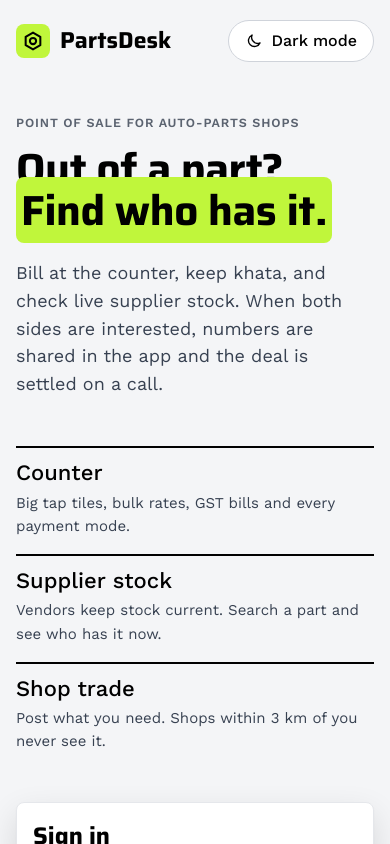
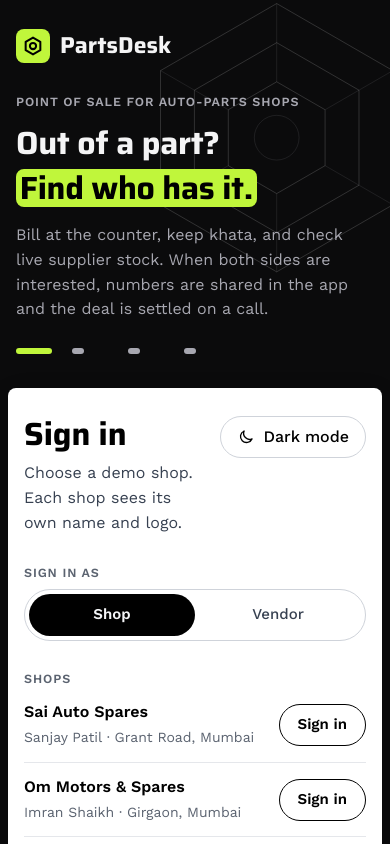
Before and after one commit to aniketkale52-gif/AutoParts13, a website built with Vite: page index.html in a window 390 px wide. Built offline with nearby package versions, Linux system fonts and the light colour scheme.

Commit message:
Move payment into the bill panel and redesign sign-in
Replace the bottom pay bar with a 2x2 payment grid and Generate bill
pinned in the bill panel. Tuck the bill breakdown behind a Payment
details toggle, keeping Total due visible, so more parts show.

Rebuild sign-in as a split screen: a slider on the left, and a card
with a Shop / Vendor toggle and the demo accounts on the right.

Co-Authored-By: Claude Opus 5.5 <noreply@anthropic.com>

```diff
--- a/index.html
+++ b/index.html
@@ -24,23 +24,38 @@
     <div class="content" id="content">
 
   <!-- LOGIN -->
-  <section id="view-login" hidden><div class="page">
-    <div class="login-top"><span class="brand"><i><svg width="22" height="22" viewBox="0 0 24 24" fill="none" stroke="#000" stroke-width="2.2" stroke-linejoin="round"><path d="M12 2.8 20 7.4v9.2l-8 4.6-8-4.6V7.4z"/><circle cx="12" cy="12" r="3.4"/></svg></i>PartsDesk</span><button class="theme-btn" data-theme-toggle></button></div>
-    <div class="login">
-      <div>
-        <span class="label">Point of sale for auto-parts shops</span>
-        <h1 style="margin-top:12px">Out of a part? <mark>Find who has it.</mark></h1>
-        <p class="lede">Bill at the counter, keep khata, and check live supplier stock. When both sides are interested, numbers are shared in the app and the deal is settled on a call.</p>
-        <div class="how">
-          <div><h3>Counter</h3><p>Big tap tiles, bulk rates, GST bills and every payment mode.</p></div>
-          <div><h3>Supplier stock</h3><p>Vendors keep stock current. Search a part and see who has it now.</p></div>
-          <div><h3>Shop trade</h3><p>Post what you need. Shops within 3 km of you never see it.</p></div>
+  <section id="view-login" hidden><div class="auth">
+    <div class="auth-hero" id="authHero">
+      <svg class="auth-deco" viewBox="-300 -300 600 600" fill="none" stroke="currentColor" aria-hidden="true"><defs><path id="authHex" d="M0-100 86.6-50v100L0 100l-86.6-50v-100z" vector-effect="non-scaling-stroke"/></defs><use href="#authHex"/><use href="#authHex" transform="scale(1.7)"/><use href="#authHex" transform="scale(2.4)"/><path d="M0-240V-100M207.8-120 86.6-50M207.8 120 86.6 50M0 240V100M-207.8 120-86.6 50M-207.8-120-86.6-50"/><circle r="40"/></svg>
+      <span class="brand"><i><svg width="22" height="22" viewBox="0 0 24 24" fill="none" stroke="#000" stroke-width="2.2" stroke-linejoin="round" aria-hidden="true"><path d="M12 2.8 20 7.4v9.2l-8 4.6-8-4.6V7.4z"/><circle cx="12" cy="12" r="3.4"/></svg></i>PartsDesk</span>
+      <div class="auth-story">
+        <div class="auth-slides" role="group" aria-label="What PartsDesk does">
+          <div class="auth-slide on"><span class="label">Point of sale for auto-parts shops</span><h2>Out of a part? <mark>Find who has it.</mark></h2><p>Bill at the counter, keep khata, and check live supplier stock. When both sides are interested, numbers are shared in the app and the deal is settled on a call.</p></div>
+          <div class="auth-slide"><span class="label">Counter</span><h2>Bill faster <mark>at the counter.</mark></h2><p>Big tap tiles, bulk rates, GST bills and every payment mode.</p></div>
+          <div class="auth-slide"><span class="label">Supplier stock</span><h2>See who has it <mark>right now.</mark></h2><p>Vendors keep stock current. Search a part and see who has it now.</p></div>
+          <div class="auth-slide"><span class="label">Shop trade</span><h2>Trade with <mark>other shops.</mark></h2><p>Post what you need. Shops within 3 km of you never see it.</p></div>
+        </div>
+        <div class="auth-dots" role="group" aria-label="Choose a slide">
+          <button data-slide="0" aria-pressed="true" aria-label="Find who has it"><i></i></button>
+          <button data-slide="1" aria-pressed="false" aria-label="Counter"><i></i></button>
+          <button data-slide="2" aria-pressed="false" aria-label="Supplier stock"><i></i></button>
+          <button data-slide="3" aria-pressed="false" aria-label="Shop trade"><i></i></button>
         </div>
       </div>
+    </div>
+    <div class="auth-panel">
       <div class="accounts">
-        <div><h2>Sign in</h2><p class="muted small" style="margin:4px 0 0">Demo accounts. Each shop sees its own logo and name; vendors get their own app.</p></div>
-        <div><div class="label">Shops</div><ul class="acc-list" id="accShops"></ul></div>
-        <div><div class="label">Vendors</div><ul class="acc-list" id="accVendors"></ul></div>
+        <div class="accounts-in">
+          <div class="accounts-head"><div><h1>Sign in</h1><p class="muted" id="authHint"></p></div><button class="theme-btn" data-theme-toggle></button></div>
+          <div class="field">
+            <span class="label" id="authAsLabel">Sign in as</span>
+            <div class="seg auth-seg" role="group" aria-labelledby="authAsLabel" id="authSeg">
+              <button data-authrole="shop" aria-pressed="true">Shop</button>
+              <button data-authrole="vendor" aria-pressed="false">Vendor</button>
+            </div>
+          </div>
+          <div><div class="label" id="accTitle"></div><ul class="acc-list" id="accList"></ul></div>
+        </div>
       </div>
     </div>
   </div></section>
@@ -86,9 +101,8 @@
           </div>
         </div>
         <div class="sum" id="sum"></div>
-        <div class="paygrid-m" id="payM"></div>
+        <div class="paygrid" id="payGrid"></div>
       </aside>
-      <div class="paybar" id="paybar"></div>
     </div>
     <div class="cartbar"><div><b id="barTotal">₹0</b><span id="barItems">No items yet</span></div><button class="btn btn-primary" id="openCart">Review bill</button></div>
     <div class="sheet-scrim" id="sheetScrim" hidden></div>
--- a/src/main.js
+++ b/src/main.js
@@ -207,9 +207,9 @@ const savedTheme=read("pd.theme");if(savedTheme)document.documentElement.dataset
 
 /* ---------- state ---------- */
 let net,session,me,inventory=[],bills=[];
-let cart=[],cartCust="walkin",discount={type:"pct",value:0},payMode="Cash";
+let cart=[],cartCust="walkin",discount={type:"pct",value:0},payMode="Cash",sumOpen=false;
 const f={q:"",veh:"all",cat:"All",brand:""},inv={q:"",low:false},find={q:"",pid:null};
-let dealTab="received",vq="",range="7",current="login";
+let dealTab="received",vq="",range="7",current="login",authRole="shop",authSlide=0;
 const acct=ref=>ref.t==="shop"?net.shops.find(s=>s.id===ref.id):net.vendors.find(v=>v.id===ref.id);
 const isMe=ref=>!!session&&ref.t===session.t&&ref.id===session.id;
 const shopsVisibleTo=s=>net.shops.filter(o=>o.id!==s.id&&km(s,o)>HIDE_KM);
@@ -325,9 +325,15 @@ function renderChrome(){
 function closeSide(){$("#side").classList.remove("open");$("#sideScrim").hidden=true}
 
 /* ---------- login ---------- */
+function setSlide(i){authSlide=i;document.querySelectorAll(".auth-slide").forEach((s,n)=>s.classList.toggle("on",n===i));setPressed(".auth-dots",String(i),"slide")}
+setInterval(()=>{if(current==="login"&&!matchMedia("(prefers-reduced-motion: reduce)").matches&&!$("#authHero").matches(":hover,:focus-within"))setSlide((authSlide+1)%document.querySelectorAll(".auth-slide").length)},6000);
 function renderLogin(){
-  $("#accShops").innerHTML=net.shops.map(s=>`<li class="acc"><div><b>${esc(s.name)}</b><span>${esc(s.owner)} · ${esc(s.area)}</span></div><button class="btn btn-secondary btn-sm" data-login="shop:${s.id}">Sign in</button></li>`).join("");
-  $("#accVendors").innerHTML=net.vendors.map(v=>`<li class="acc"><div><b>${esc(v.name)}</b><span>${esc(v.kind)} · ${esc(v.area)}</span></div><button class="btn btn-secondary btn-sm" data-login="vendor:${v.id}">Sign in</button></li>`).join("");
+  const shop=authRole==="shop";
+  $("#authHint").textContent=shop?"Choose a demo shop. Each shop sees its own name and logo.":"Choose a demo vendor. Vendors get their own app to keep stock current.";
+  $("#accTitle").textContent=shop?"Shops":"Vendors";
+  $("#accList").innerHTML=shop
+    ?net.shops.map(s=>`<li class="acc"><div><b>${esc(s.name)}</b><span>${esc(s.owner)} · ${esc(s.area)}</span></div><button class="btn btn-secondary btn-sm" data-login="shop:${s.id}">Sign in</button></li>`).join("")
+    :net.vendors.map(v=>`<li class="acc"><div><b>${esc(v.name)}</b><span>${esc(v.kind)} · ${esc(v.area)}</span></div><button class="btn btn-secondary btn-sm" data-login="vendor:${v.id}">Sign in</button></li>`).join("");
   paintThemeBtns();
 }
 
@@ -389,8 +395,8 @@ function addToCart(id,n=1){const p=inventory.find(x=>x.id===id);if(!p||p.stock<=
   if(line)setQty(id,line.qty+n);else{cart.push({id,qty:Math.min(n,p.stock)});renderCounter()}}
 const billNo=()=>me.prefix+"/"+fy(new Date())+"/"+String(bills.length+1).padStart(4,"0");
 const PAYMODES=[["Cash","Cash"],["UPI","UPI"],["Card","Card"],["Credit","Khata"]];
-function payTiles(c){const cu=getCust(cartCust),dis=!cart.length,lbl=PAYMODES.find(([m])=>m===payMode)[1];
-  return PAYMODES.map(([m,l])=>{const sel=m===payMode;return `<button class="pay-tile${sel?" sel":""}" data-paymode="${m}" aria-pressed="${sel}" ${dis?"disabled":""} ${m==="Credit"&&cu.id==="walkin"?'title="Choose a customer to put this on khata"':""}><span class="amt">${money0(c.total)}</span><span class="pl">${ic(sel?"check":m,sel?2.4:2)}${l}</span></button>`}).join("")+
+function payTiles(){const cu=getCust(cartCust),dis=!cart.length,lbl=PAYMODES.find(([m])=>m===payMode)[1];
+  return PAYMODES.map(([m,l])=>{const sel=m===payMode;return `<button class="pay-tile${sel?" sel":""}" data-paymode="${m}" aria-pressed="${sel}" ${dis?"disabled":""} ${m==="Credit"&&cu.id==="walkin"?'title="Choose a customer to put this on khata"':""}><span class="pl">${ic(sel?"check":m,sel?2.4:2)}${l}</span></button>`}).join("")+
     `<button class="pay-tile pick" id="genBill" ${dis?"disabled":""}><span class="pl">${ic("check",2.4)}Generate bill</span><small>Paying by ${lbl}</small></button>`}
 function renderCart(){
   const c=compute(cart,discount),cu=getCust(cartCust);
@@ -404,14 +410,15 @@ function renderCart(){
       <button class="icon-btn danger" data-remove="${i.id}" aria-label="Remove ${esc(i.name)}">${ic("x",2)}</button></div></li>`}).join("")
     :`<li class="empty" style="margin-top:12px;padding:var(--md) var(--sm)">Tap a part to add it to the bill.<br>Type a quantity for bulk orders.</li>`;
   $("#cartExtras").hidden=!cart.length;
-  $("#sum").innerHTML=`<div class="sum-row"><span>Sub total</span><span>${money(c.subtotal)}</span></div>
+  $("#sum").innerHTML=`<button class="sum-toggle" id="sumToggle" aria-expanded="${sumOpen}" aria-controls="sumRows"><span>Payment details</span><svg viewBox="0 0 24 24" fill="none" stroke="currentColor" stroke-width="2" stroke-linecap="round" stroke-linejoin="round" aria-hidden="true"><path d="m6 9 6 6 6-6"/></svg></button>
+    <div class="sum-rows" id="sumRows" ${sumOpen?"":"hidden"}><div class="sum-row"><span>Sub total</span><span>${money(c.subtotal)}</span></div>
     ${c.bulkSave>0?`<div class="sum-row save"><span>Bulk savings included</span><span>${money(c.bulkSave)}</span></div>`:""}
     <div class="sum-row"><span>Discount${c.disc>0&&discount.type==="pct"?" ("+discount.value+"%)":""}</span><span>${c.disc>0?"− ":""}${money(c.disc)}</span></div>
     <div class="sum-row muted"><span>GST ${GST}% (CGST + SGST)</span><span>${money(c.cgst+c.sgst)}</span></div>
-    <div class="sum-row muted"><span>Round off</span><span>${c.roundoff>=0?"+ ":"− "}${money(Math.abs(c.roundoff))}</span></div>
+    <div class="sum-row muted"><span>Round off</span><span>${c.roundoff>=0?"+ ":"− "}${money(Math.abs(c.roundoff))}</span></div></div>
     <div class="due-row"><span>Total due</span><strong>${money0(c.total)}</strong></div>`;
-  $("#paybar").innerHTML=payTiles(c);$("#payM").innerHTML=payTiles(c);
-  $("#paybar").hidden=!cart.length;$("#payM").hidden=!cart.length;document.querySelector(".cartbar").hidden=!cart.length;
+  $("#payGrid").innerHTML=payTiles();
+  $("#payGrid").hidden=!cart.length;document.querySelector(".cartbar").hidden=!cart.length;
   $("#barTotal").textContent=money0(c.total);$("#barItems").textContent=cart.length?`${cart.length} part${cart.length>1?"s":""} · ${c.units} units`:"No items yet";
 }
 function renderCounter(){renderCats();renderGrid();renderCart()}
@@ -731,7 +738,7 @@ function show(view){
   const allowed=!session?["login"]:session.t==="shop"?["counter","bills","customers","inventory","reports","find","wanted","deals"]:["vstock","deals"];
   if(!allowed.includes(view))view=allowed[0];
   current=view;VIEWS.forEach(v=>$("#view-"+v).hidden=v!==view);
-  $("#content").classList.toggle("pos",view==="counter");$("#resetWrap").hidden=!session||view==="counter";
+  $("#content").classList.toggle("pos",view==="counter"||view==="login");$("#resetWrap").hidden=!session||view==="counter";
   closeSide();rerender();$("#content").scrollTop=0;
   try{history.replaceState(null,"","#"+view)}catch(e){}
 }
@@ -750,6 +757,8 @@ document.addEventListener("click",e=>{
   if(ds.close!==undefined)return closeOverlay();
   if(ds.themeToggle!==undefined)return setTheme(effTheme()==="dark"?"light":"dark");
   if(ds.login){const [ty,id]=ds.login.split(":");return login(ty,id)}
+  if(ds.authrole){authRole=ds.authrole;setPressed("#authSeg",authRole,"authrole");return renderLogin()}
+  if(ds.slide)return setSlide(+ds.slide);
   if(ds.view){if(!$("#overlay").hidden)closeOverlay(true);return show(ds.view)}
   if(ds.part)return tapPart(ds.part);
   if(ds.pstep){const i=document.querySelector(`#pickForm [data-pq="${CSS.escape(ds.v)}"]`);i.value=Math.min(Math.max((Math.floor(Number(i.value))||0)+Number(ds.pstep),0),+i.max);return updatePick()}
@@ -762,7 +771,7 @@ document.addEventListener("click",e=>{
   if(ds.add10)return setQty(ds.add10,cart.find(x=>x.id===ds.add10).qty+10);
   if(ds.remove){cart=cart.filter(l=>l.id!==ds.remove);return renderCounter()}
   if(ds.dtype){discount.type=ds.dtype;setPressed("#discSeg",ds.dtype,"dtype");return renderCart()}
-  if(ds.paymode){payMode=ds.paymode;const box=t.parentElement.id;renderCart();return $(`#${box} [data-paymode="${payMode}"]`).focus()}
+  if(ds.paymode){payMode=ds.paymode;renderCart();return $(`#payGrid [data-paymode="${payMode}"]`).focus()}
   if(ds.recv){$("#pRecv").value=ds.recv;return updatePay()}
   if(ds.setcust){const then=$("#custList").dataset.then;cartCust=ds.setcust;closeOverlay(true);renderCart();if(then&&cartCust!=="walkin")return openPay(then);return}
   if(ds.newcust!==undefined)return openNewCust(ds.newcust);
@@ -783,6 +792,7 @@ document.addEventListener("click",e=>{
     case "menuBtn":$("#side").classList.add("open");$("#sideScrim").hidden=false;return;
     case "acctBtn":return logout();
     case "pickCust":return openCustPicker();
+    case "sumToggle":sumOpen=!sumOpen;renderCart();return $("#sumToggle").focus();
     case "genBill":{if(!cart.length)return toast("Add parts to the bill first.");return openPay(payMode)}
     case "clearCart":cart=[];payMode="Cash";cartCust="walkin";return renderCounter();
     case "openCart":return openSheet();
--- a/src/styles.css
+++ b/src/styles.css
@@ -131,7 +131,7 @@ textarea.input{height:auto;min-height:84px;padding:12px 14px;resize:vertical}
 
 /* ---------- POS ---------- */
 #view-counter{height:100%}
-.pos-grid{display:grid;grid-template-columns:minmax(0,1fr) 410px;grid-template-rows:minmax(0,1fr) auto;height:100%}
+.pos-grid{display:grid;grid-template-columns:minmax(0,1fr) 410px;grid-template-rows:minmax(0,1fr);height:100%}
 .catalog{overflow:auto;min-height:0;display:flex;flex-direction:column;gap:var(--sm);
   padding-block:20px 24px;padding-left:max(24px,env(safe-area-inset-left,0px));padding-right:24px}
 .catalog>*{flex-shrink:0}
@@ -216,7 +216,11 @@ textarea.input{height:auto;min-height:84px;padding:12px 14px;resize:vertical}
 .line-ctrl .icon-btn{margin-left:auto}
 .disc{display:flex;gap:var(--xs);align-items:center;padding:14px 0;flex-wrap:wrap}
 .disc .input{height:42px;width:110px}
-.sum{border-top:1px solid var(--line);padding:12px 16px;display:flex;flex-direction:column;gap:4px;font-size:15.5px}
+.sum{border-top:1px solid var(--line);padding:4px 16px 12px;display:flex;flex-direction:column;gap:4px;font-size:15.5px}
+.sum-toggle{display:flex;justify-content:space-between;align-items:center;gap:var(--sm);width:100%;min-height:42px;border:0;background:none;padding:0;font-weight:600;font-size:15.5px;color:var(--ink);text-align:left}
+.sum-toggle svg{width:20px;height:20px;flex:none;transition:transform .15s}
+.sum-toggle[aria-expanded="true"] svg{transform:rotate(180deg)}
+.sum-rows{display:flex;flex-direction:column;gap:4px}
 .sum-row{display:flex;justify-content:space-between;gap:var(--sm)}
 .sum-row span:last-child{font-variant-numeric:tabular-nums}
 .sum-row.muted{color:var(--muted)}
@@ -225,12 +229,13 @@ textarea.input{height:auto;min-height:84px;padding:12px 14px;resize:vertical}
 .due-row span{font-weight:700;letter-spacing:.06em;text-transform:uppercase;font-size:15px}
 .due-row strong{font-family:var(--display);font-weight:700;font-size:34px;font-variant-numeric:tabular-nums}
 
-.paybar{grid-column:1/-1;display:grid;grid-template-columns:repeat(4,minmax(0,1fr)) 1.25fr;gap:10px;background:var(--surface);border-top:1px solid var(--line);
-  padding:12px max(16px,env(safe-area-inset-right,0px)) calc(12px + env(safe-area-inset-bottom,0px)) max(16px,env(safe-area-inset-left,0px))}
-.pay-tile{min-height:78px;border-radius:var(--r-sm);background:var(--raised);border:1px solid var(--line);display:flex;flex-direction:column;align-items:flex-start;justify-content:center;gap:4px;padding:10px 14px;text-align:left;min-width:0}
+/* Pinned to the bottom of the bill: Cash + UPI, Card + Khata, then Generate bill across the full width. */
+.paygrid{flex:none;display:grid;grid-template-columns:repeat(2,minmax(0,1fr));gap:8px;border-top:1px solid var(--line);
+  padding:12px 16px calc(12px + env(safe-area-inset-bottom,0px))}
+.paygrid .pick{grid-column:1/-1;min-height:64px}
+.pay-tile{min-height:52px;border-radius:var(--r-sm);background:var(--raised);border:1px solid var(--line);display:flex;flex-direction:column;align-items:center;justify-content:center;gap:2px;padding:6px 14px;text-align:center;min-width:0}
 .pay-tile:hover:not(:disabled){border-color:var(--ink)}
 .pay-tile:disabled{opacity:.5;cursor:not-allowed}
-.pay-tile .amt{font-family:var(--display);font-size:21px;font-weight:700;font-variant-numeric:tabular-nums;line-height:1.1}
 .pay-tile .pl{display:flex;gap:8px;align-items:center;font-weight:600;font-size:14px;text-transform:uppercase;letter-spacing:.05em;white-space:nowrap}
 .pay-tile .pl svg{width:20px;height:20px}
 .pay-tile.sel,.pay-tile.sel:hover:not(:disabled){border-color:var(--accent)}
@@ -239,7 +244,7 @@ textarea.input{height:auto;min-height:84px;padding:12px 14px;resize:vertical}
 .pay-tile.pick{background:var(--accent);color:#000;border-color:var(--accent)}
 .pay-tile.pick .pl{font-size:15px}
 .pay-tile.pick small{font-size:13px;opacity:.75;font-weight:500}
-.cartbar,.sheet-scrim,.paygrid-m,.cart-close{display:none}
+.cartbar,.sheet-scrim,.cart-close{display:none}
 
 /* ---------- tables ---------- */
 .tablewrap{overflow-x:auto;border:1px solid var(--line);border-radius:var(--r-sm);background:var(--surface)}
@@ -318,19 +323,34 @@ tr.lowrow td{background:color-mix(in srgb,var(--warn-soft) 55%,transparent)}
 .section-h{font-size:23px;font-weight:700;margin-bottom:var(--sm)}
 
 /* ---------- login ---------- */
-.login-top{display:flex;justify-content:space-between;align-items:center;margin-bottom:var(--lg)}
+#view-login{height:100%}
+.auth{display:grid;grid-template-columns:minmax(0,1.2fr) minmax(0,1fr);height:100%;background:var(--side-bg)}
 .brand{display:flex;align-items:center;gap:10px;font-family:var(--display);font-weight:700;font-size:23px}
 .brand i{width:34px;height:34px;border-radius:var(--r-sm);background:var(--accent);display:grid;place-items:center}
-.login{display:grid;grid-template-columns:minmax(0,1.1fr) minmax(0,.9fr);gap:var(--lg);align-items:start}
-.login h1{font-size:clamp(42px,6vw,72px);line-height:1;letter-spacing:-.01em;font-weight:700}
-.login h1 mark{background:var(--accent);color:#000;padding:0 .12em;border-radius:var(--r-sm)}
-.lede{font-size:18px;color:var(--muted);max-width:52ch;margin:var(--md) 0 0}
-.how{display:grid;grid-template-columns:repeat(3,minmax(0,1fr));gap:var(--sm);margin-top:var(--lg)}
-.how div{border-top:2px solid var(--ink);padding-top:12px}
-.how h3{font-size:22px;font-weight:500;font-family:var(--body);margin-bottom:6px}
-.how p{margin:0;font-size:15px;color:var(--muted)}
-.accounts{border:1px solid var(--line);border-radius:var(--r-sm);background:var(--surface);padding:20px var(--sm);display:flex;flex-direction:column;gap:var(--sm);box-shadow:var(--shadow)}
-.accounts h2{font-size:24px;font-weight:700}
+.auth-hero{position:relative;overflow:hidden;display:flex;flex-direction:column;justify-content:space-between;gap:var(--lg);min-width:0;color:var(--side-ink);
+  padding:var(--lg) var(--lg) var(--md) max(var(--lg),env(safe-area-inset-left,0px))}
+.auth-hero>*{position:relative}
+.auth-hero>.auth-deco{position:absolute;top:-8%;right:-14%;width:min(86%,620px);color:color-mix(in srgb,var(--side-ink) 16%,transparent);pointer-events:none}
+.auth-slides{display:grid}
+.auth-slide{grid-area:1/1;align-self:end;display:flex;flex-direction:column;gap:var(--sm);opacity:0;visibility:hidden;transform:translateX(var(--sm));transition:opacity .35s,transform .35s,visibility .35s}
+.auth-slide.on{opacity:1;visibility:visible;transform:none}
+.auth-slide .label{color:var(--side-muted)}
+.auth-slide h2{font-size:clamp(36px,4.4vw,64px);line-height:1.05;letter-spacing:-.01em;font-weight:700}
+.auth-slide mark{display:inline-block;max-width:100%;margin-top:var(--xs);line-height:1.2;background:var(--accent);color:#000;padding:0 .12em;border-radius:var(--r-sm)}
+.auth-slide p{margin:0;font-size:18px;color:var(--side-muted);max-width:52ch}
+.auth-dots{display:flex;gap:var(--xs);margin:var(--sm) 0 0 -6px}
+.auth-dots button{width:48px;height:42px;border:0;background:none;padding:0 6px;display:grid;place-items:center start}
+.auth-dots i{display:block;width:12px;height:6px;border-radius:var(--r-full);background:var(--side-muted);transition:width .2s,background .2s}
+.auth-dots button[aria-pressed="true"] i{width:36px;background:var(--accent)}
+.auth-panel{min-width:0;min-height:0;display:flex;padding:var(--sm) max(var(--sm),env(safe-area-inset-right,0px)) var(--sm) 0}
+.accounts{flex:1;min-width:0;display:flex;overflow:auto;border-radius:var(--r-sm);background:var(--surface);padding:var(--md);box-shadow:var(--shadow)}
+.accounts-in{width:100%;max-width:460px;margin:auto;display:flex;flex-direction:column;gap:var(--md)}
+.accounts-head{display:flex;justify-content:space-between;align-items:flex-start;gap:var(--sm)}
+.accounts-head h1{font-size:32px;font-weight:700}
+.accounts-head p{margin:var(--xs) 0 0}
+.accounts-head .theme-btn{flex:none;white-space:nowrap}
+.auth-seg{display:flex}
+.auth-seg button{flex:1}
 .acc-list{list-style:none;margin:0;padding:0}
 .acc{display:flex;align-items:center;justify-content:space-between;gap:var(--sm);padding:12px 0;border-top:1px solid var(--line)}
 .acc:first-child{border-top:0}
@@ -394,8 +414,6 @@ tr.lowrow td{background:color-mix(in srgb,var(--warn-soft) 55%,transparent)}
   .powered{justify-content:center;font-size:0;padding-inline:0}
   .powered i{width:20px;height:20px}
   .pos-grid{grid-template-columns:minmax(0,1fr) 370px}
-  .paybar{grid-template-columns:repeat(5,minmax(0,1fr))}
-  .pay-tile .pl{font-size:13px}
 }
 @media (max-width:900px){
   .app{grid-template-columns:minmax(0,1fr)}
@@ -418,13 +436,10 @@ tr.lowrow td{background:color-mix(in srgb,var(--warn-soft) 55%,transparent)}
   .content{padding-left:max(16px,env(safe-area-inset-left,0px));padding-right:max(16px,env(safe-area-inset-right,0px));padding-top:20px}
   .pos-grid{grid-template-columns:minmax(0,1fr);grid-template-rows:minmax(0,1fr)}
   .catalog{padding-left:max(16px,env(safe-area-inset-left,0px));padding-right:max(16px,env(safe-area-inset-right,0px));padding-bottom:110px}
-  .paybar{display:none}
   .cart{position:fixed;inset:auto 0 0 0;z-index:40;max-height:calc(100% - 32px - env(safe-area-inset-top,0px));border-left:0;border-radius:var(--r-sm) var(--r-sm) 0 0;transform:translateY(105%);transition:transform .25s ease;box-shadow:var(--shadow);
     padding-left:env(safe-area-inset-left,0px);padding-right:env(safe-area-inset-right,0px)}
   .cart.open{transform:none}
   .cart-close{display:grid}
-  .paygrid-m{display:grid;grid-template-columns:repeat(2,minmax(0,1fr));gap:8px;padding:12px 16px calc(12px + env(safe-area-inset-bottom,0px));border-top:1px solid var(--line)}
-  .paygrid-m .pick{grid-column:1/-1}
   .cartbar{display:flex;position:fixed;left:0;right:0;bottom:0;z-index:30;background:var(--surface);border-top:1px solid var(--line);gap:var(--sm);align-items:center;justify-content:space-between;
     padding:12px max(16px,env(safe-area-inset-right,0px)) calc(12px + env(safe-area-inset-bottom,0px)) max(16px,env(safe-area-inset-left,0px))}
   .cartbar b{font-family:var(--display);font-size:24px;font-weight:700;display:block;line-height:1.1}
@@ -433,12 +448,17 @@ tr.lowrow td{background:color-mix(in srgb,var(--warn-soft) 55%,transparent)}
   .stats{grid-template-columns:repeat(2,minmax(0,1fr))}
   .formgrid{grid-template-columns:repeat(2,minmax(0,1fr))}
   .rgrid{grid-template-columns:minmax(0,1fr)}
-  .login{grid-template-columns:minmax(0,1fr)}
+  .auth{display:flex;flex-direction:column;overflow:auto}
+  .auth-hero{flex:none;gap:var(--md);padding:var(--md) max(var(--sm),env(safe-area-inset-right,0px)) var(--xs) max(var(--sm),env(safe-area-inset-left,0px))}
+  .auth-slide h2{font-size:32px}
+  .auth-slide p{font-size:16px}
+  .auth-dots{margin-top:var(--xs)}
+  .auth-panel{flex:1 0 auto;padding:var(--xs) max(var(--xs),env(safe-area-inset-right,0px)) calc(var(--xs) + env(safe-area-inset-bottom,0px)) max(var(--xs),env(safe-area-inset-left,0px))}
+  .accounts{overflow:visible;padding:var(--md) var(--sm)}
   .inv-bottom{grid-template-columns:minmax(0,1fr)}
 }
 @media (max-width:560px){
   .view-head h1{font-size:28px}
-  .how{grid-template-columns:minmax(0,1fr)}
   .tiles{grid-template-columns:repeat(2,minmax(0,1fr));gap:10px}
   .tile-art{height:112px}
   .tile-name{font-size:15px}
@@ -463,3 +483,4 @@ tr.lowrow td{background:color-mix(in srgb,var(--warn-soft) 55%,transparent)}
 :is(.catalog,.cart-scroll,.content,.side,.chips,.tablewrap,.custlist,.overlay)::-webkit-scrollbar-thumb{background:transparent;border-radius:8px}
 :is(.catalog,.cart-scroll,.content,.side,.chips,.tablewrap,.custlist,.overlay):hover::-webkit-scrollbar-thumb{background:var(--line-strong)}
 :is(.catalog,.cart-scroll,.content,.side,.chips,.tablewrap,.custlist,.overlay)::-webkit-scrollbar-button{display:none}
+@media (prefers-reduced-motion:reduce){.auth-slide,.auth-dots i{transition:none}.auth-slide{transform:none}}
```
Also changed, not shown: docs/DESIGN_SYSTEM.md (+4 -3 lines).
